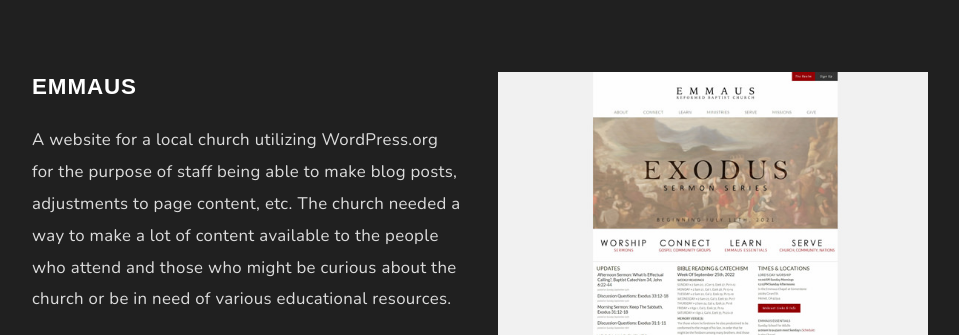
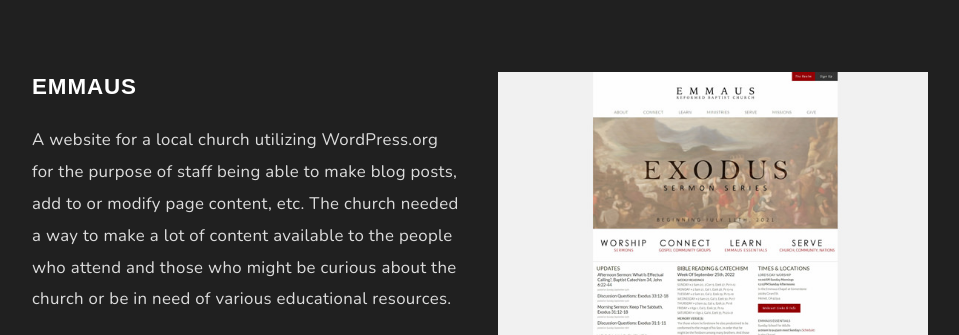
Before and after one commit to thezier/thezier.github.io, a plain HTML site: page index.html in a window 1280 px wide. Shown: the part 2520-2855 px from the top of the page, without its empty margins (160-1119 px from the left). Drawn offline with nearby package versions, Linux system fonts and the light colour scheme; no server answers.

Commit message:
text content update

```diff
--- a/index.html
+++ b/index.html
@@ -134,10 +134,10 @@
           <h5 class="section_header">Emmaus</h5>
           <p>
             A website for a local church utilizing WordPress.org for the purpose
-            of staff being able to make blog posts, adjustments to page content,
-            etc. The church needed a way to make a lot of content available to
-            the people who attend and those who might be curious about the
-            church or be in need of various educational resources.
+            of staff being able to make blog posts, add to or modify page
+            content, etc. The church needed a way to make a lot of content
+            available to the people who attend and those who might be curious
+            about the church or be in need of various educational resources.
           </p>
           <p>
             For this particular site, I wanted to make the menu itself useful in
```
